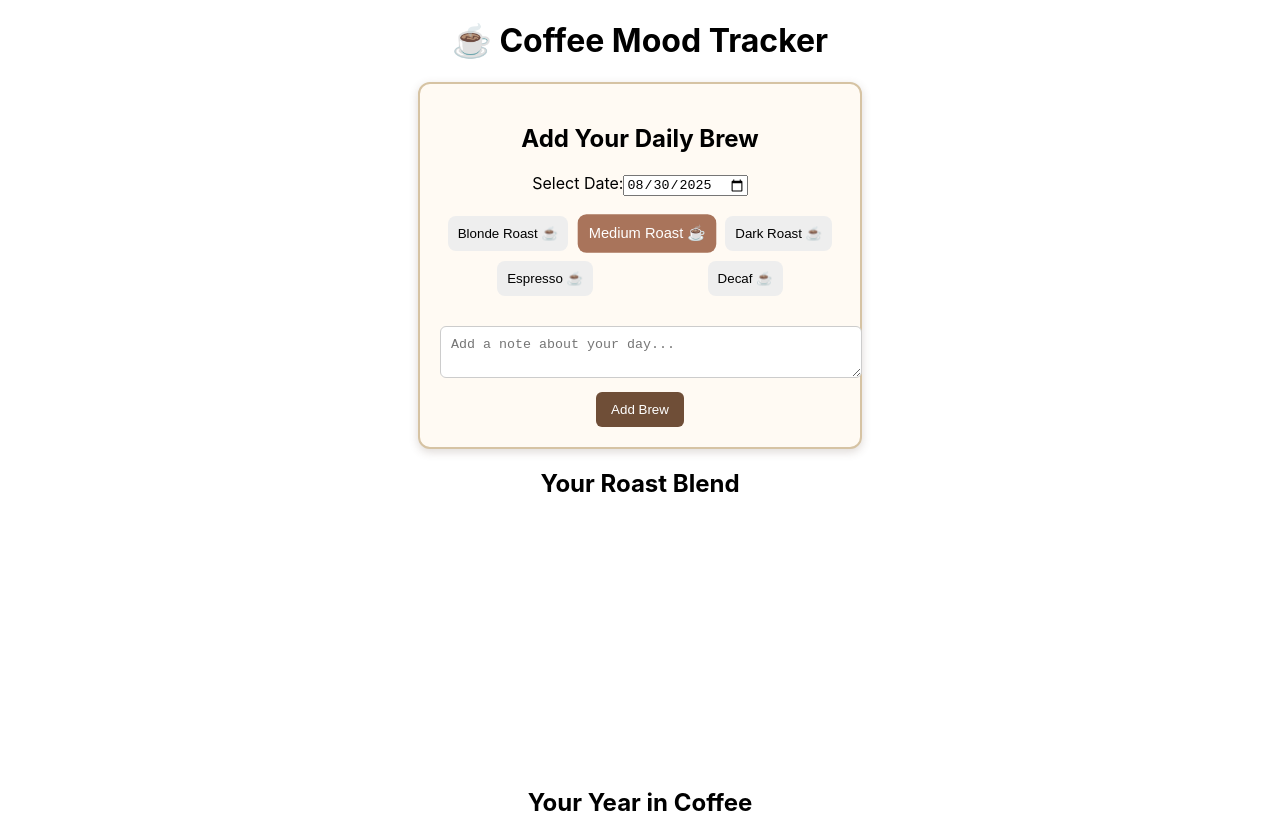
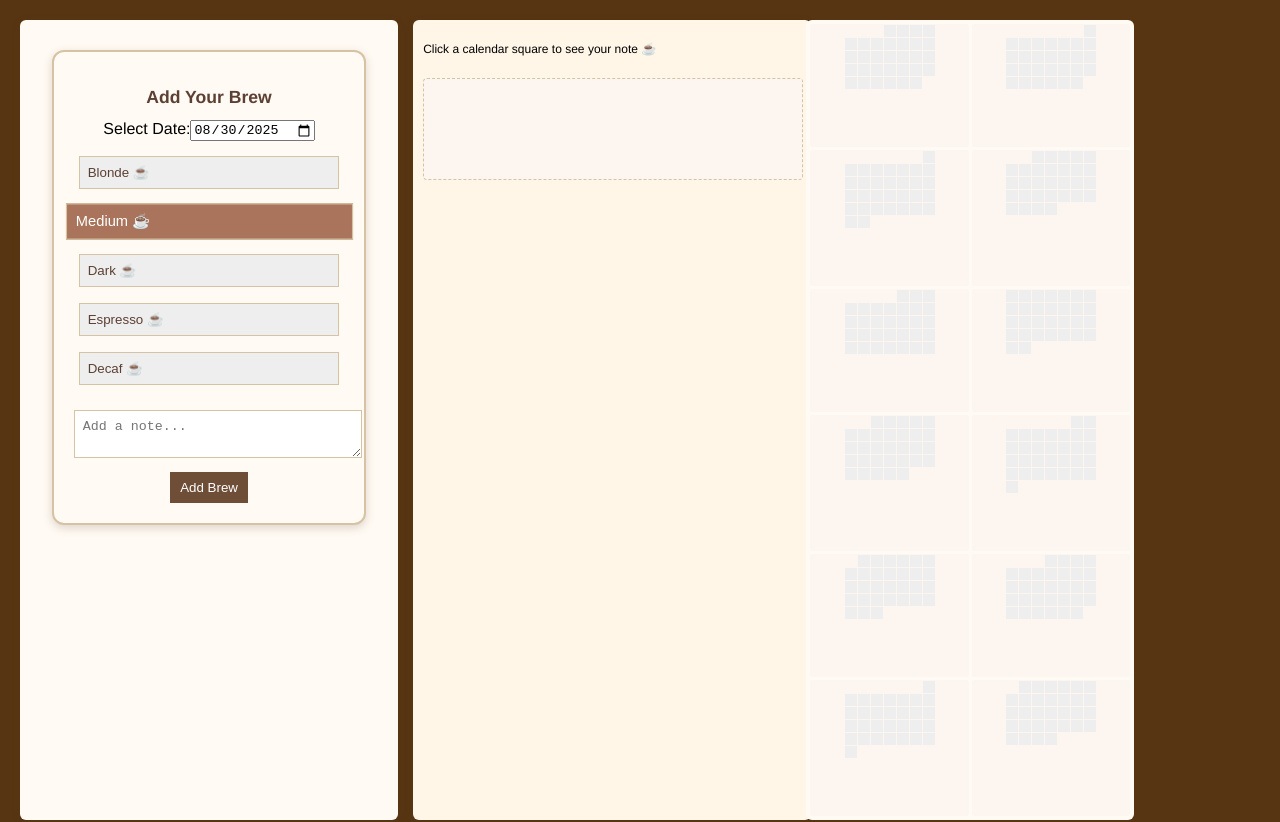
Before and after one commit to lindaeq/moodbean.log, a React (Create React App) app: page / in a window 1280 px wide. Shown: the top 822 px of the page. Built offline with nearby package versions, Linux system fonts and the light colour scheme.

Commit message:
redesign

```diff
--- a/src/App.css
+++ b/src/App.css
@@ -1,38 +1,166 @@
-.App {
-  text-align: center;
+/* ================================
+   App Container: 3 columns
+   ================================ */
+.app-container {
+  display: grid;
+  grid-template-columns: 1fr 1fr 1.2fr; /* slim form | note | calendar */
+  gap: 15px;
+  height: 100vh;
+  padding: 20px;
+  background-color: #573512; /* soft pastel beige */
+  font-family: 'Helvetica', sans-serif;
 }
 
-.App-logo {
-  height: 40vmin;
-  pointer-events: none;
+/* ================================
+   Left Panel: Add Brew Form
+   ================================ */
+.left-panel {
+  background-color: #fffaf3;
+  padding: 15px;
+  border-radius: 6px;
+  box-shadow: 0 2px 8px rgba(92, 64, 51, 0.15);
+  display: flex;
+  flex-direction: column;
+  align-items: stretch;
 }
 
-@media (prefers-reduced-motion: no-preference) {
-  .App-logo {
-    animation: App-logo-spin infinite 20s linear;
-  }
+.left-panel h2 {
+  margin-bottom: 12px;
+  color: #5c4033;
+  font-size: 1.1rem;
 }
 
-.App-header {
-  background-color: #282c34;
-  min-height: 100vh;
+/* Roast Buttons Vertical */
+.roast-options {
+  display: flex;
+  flex-direction: column;
+  gap: 6px;
+  margin: 10px 0;
+}
+
+/* Buttons */
+.roast-btn {
+  padding: 8px;
+  border-radius: 0;
+  border: 1px solid #d6c3a3;
+  cursor: pointer;
+  transition: all 0.2s;
+  background-color: #eee;
+  color: #5c4033;
+  text-align: left;
+}
+
+.roast-btn.active {
+  background-color: #A9745B;
+  color: white;
+}
+
+textarea {
+  width: 100%;
+  padding: 8px;
+  border-radius: 0;
+  border: 1px solid #d6c3a3;
+  margin-top: 10px;
+}
+
+.submit-btn {
+  background-color: #6f4e37;
+  color: white;
+  border: none;
+  padding: 8px 10px;
+  border-radius: 0;
+  margin-top: 10px;
+  cursor: pointer;
+}
+
+.submit-btn:hover {
+  background-color: #5c4033;
+}
+
+/* ================================
+   Middle Panel: Note Display
+   ================================ */
+.middle-panel {
+  background-color: #fff6e8;
+  padding: 10px; /* smaller padding */
+  border-radius: 6px;
+  box-shadow: 0 2px 8px rgba(92, 64, 51, 0.1);
+  display: flex;
+  flex-direction: column;
+  justify-content: flex-start;
+  align-items: flex-start;
+  min-height: 150px; /* smaller height */
+  font-size: 0.85rem;
+  width: 100%;
+}
+
+/* Widget Placeholder Box */
+.widget-placeholder {
+  margin-top: 10px;
+  width: 100%;
+  height: 100px;
+  background-color: #fdf6f0;
+  border: 1px dashed #d6c3a3;
+  border-radius: 4px;
+}
+
+/* ================================
+   Right Panel: Calendar
+   ================================ */
+.right-panel {
+  background-color: #fffaf3;
+  padding: 4px; /* slimmer padding */
+  border-radius: 6px;
+  display: grid;
+  grid-template-columns: repeat(2, 1fr); /* 2 columns for months */
+  grid-template-rows: repeat(6, auto);
+  gap: 3px;
+  overflow-y: auto;
+  max-width: 25vw; /* slim column */
+}
+
+/* Month Block */
+.month-block {
+  text-align: center;
+  padding: 1px; /* tiny padding */
+  border-radius: 2px;
+  background-color: #fdf6f0;
   display: flex;
   flex-direction: column;
   align-items: center;
-  justify-content: center;
-  font-size: calc(10px + 2vmin);
-  color: white;
 }
 
-.App-link {
-  color: #61dafb;
+/* Remove month name completely */
+.month-name {
+  display: none;
 }
 
-@keyframes App-logo-spin {
-  from {
-    transform: rotate(0deg);
-  }
-  to {
-    transform: rotate(360deg);
-  }
+/* Calendar Grid */
+.calendar-grid {
+  display: grid;
+  grid-template-columns: repeat(7, 1fr);
+  gap: 1px;
+  justify-items: center;
 }
+
+/* Calendar Cell */
+.calendar-cell {
+  width: 12px;
+  height: 12px;
+  border-radius: 0;
+  cursor: pointer;
+  transition: transform 0.1s, border 0.1s;
+}
+
+.calendar-cell:hover {
+  transform: scale(1.3);
+  outline: 1px solid #A9745B;
+}
+
+.calendar-cell.blank {
+  background: transparent;
+}
+
+.calendar-cell.selected {
+  border: 2px solid #A9745B;
+}
--- a/src/App.js
+++ b/src/App.js
@@ -1,27 +1,60 @@
 import React, { useState } from "react";
 import MoodForm from "./components/MoodForm";
+import MoodCalendar from "./components/MoodCalendar";
 import MoodList from "./components/MoodList";
 import MoodChart from "./components/MoodChart";
+
 import "./App.css";
 
-import MoodCalendar from "./components/MoodCalendar";
+export default function App() {
+  const [moods, setMoods] = useState([]);
+  const [selectedDate, setSelectedDate] = useState(null);
 
-function App() {
-  const [moods, setMoods] = useState([]);
+  const addMood = (newEntry) => {
+    setMoods((prev) => [...prev, newEntry]);
+  };
 
-  const addMood = (moodEntry) => {
-    setMoods([moodEntry, ...moods]);
+  const selectedMood = moods.find((m) => m.date === selectedDate);
+
+  const formatFriendlyDate = (dateStr) => {
+    if (!dateStr) return "";
+    const options = { weekday: "long", year: "numeric", month: "long", day: "numeric" };
+    return new Date(dateStr).toLocaleDateString(undefined, options);
   };
 
   return (
-    <div className="App">
-      <h1>☕ Coffee Mood Tracker</h1>
-      <MoodForm addMood={addMood} />
-      <MoodChart moods={moods} />
-      <MoodCalendar moods={moods} />
-      <MoodList moods={moods} />
+    <div className="app-container">
+      {/* Left Panel: Add Brew Form */}
+      <div className="left-panel">
+        <MoodForm addMood={addMood} />
+      </div>
+
+      {/* Middle Panel: Note Display */}
+      <div className="middle-panel">
+        <div style={{ width: "100%" }}>
+          {selectedMood ? (
+            <>
+              <h3 style={{ fontSize: "0.85rem" }}>Note for {formatFriendlyDate(selectedMood.date)}</h3>
+              <p><strong>Roast:</strong> {selectedMood.roast.toUpperCase()}</p>
+              <p><strong>Note:</strong> {selectedMood.note || "No note"}</p>
+            </>
+          ) : (
+            <p style={{ fontSize: "0.75rem" }}>Click a calendar square to see your note ☕</p>
+          )}
+        </div>
+
+        {/* Placeholder box for future widget */}
+        <div className="widget-placeholder"></div>
+      </div>
+
+      {/* Right Panel: Calendar */}
+      <div className="right-panel">
+        <MoodCalendar
+          moods={moods}
+          selectedDate={selectedDate}
+          setSelectedDate={setSelectedDate}
+        />
+      </div>
     </div>
   );
 }
-
-export default App;
--- a/src/components/MoodCalendar.css
+++ b/src/components/MoodCalendar.css
@@ -1,26 +1,33 @@
-.mood-calendar {
-  margin: 20px auto;
+.year-calendar {
+  display: grid;
+  grid-template-columns: repeat(4, 1fr); /* 4 months across */
+  gap: 12px;
+  padding: 10px;
+}
+
+.month-block {
   text-align: center;
-  max-width: 800px;
+}
+
+.month-name {
+  font-size: 0.75rem;
+  margin-bottom: 4px;
+  color: #5c4033;
 }
 
 .calendar-grid {
   display: grid;
-  grid-template-columns: repeat(auto-fill, 12px);
-  grid-auto-rows: 12px;
+  grid-template-columns: repeat(7, 1fr); /* 7 days in a week */
   gap: 2px;
-  justify-content: center;
+  justify-items: center;
 }
 
 .calendar-cell {
   width: 12px;
   height: 12px;
   border-radius: 2px;
-  cursor: pointer;
-  transition: transform 0.2s;
 }
 
-.calendar-cell:hover {
-  transform: scale(1.3);
-  border: 1px solid #333;
+.calendar-cell.blank {
+  background: transparent;
 }
--- a/src/components/MoodCalendar.js
+++ b/src/components/MoodCalendar.js
@@ -1,22 +1,13 @@
 import React from "react";
-import "./MoodCalendar.css";
 
-export default function MoodCalendar({ moods }) {
-  const startOfYear = new Date(new Date().getFullYear(), 0, 1);
-  const today = new Date();
+export default function MoodCalendar({ moods, selectedDate, setSelectedDate }) {
+  const year = new Date().getFullYear();
 
-  // Generate all dates in the year
-  const days = [];
-  let current = new Date(startOfYear);
-  while (current <= today) {
-    days.push(new Date(current));
-    current.setDate(current.getDate() + 1);
-  }
+  const formatDate = (d) => new Date(d).toISOString().split("T")[0];
 
-  // Map moods by date (YYYY-MM-DD → roast)
   const moodMap = {};
   moods.forEach((m) => {
-    moodMap[m.date] = m.roast;
+    moodMap[formatDate(m.date)] = m.roast;
   });
 
   const roastColors = {
@@ -27,25 +18,48 @@ export default function MoodCalendar({ moods }) {
     decaf: "#BFA6A0",
   };
 
+  const months = Array.from({ length: 12 }, (_, i) => {
+    const start = new Date(year, i, 1);
+    const end = new Date(year, i + 1, 0);
+    const days = [];
+    let current = new Date(start);
+    while (current <= end) {
+      days.push(new Date(current));
+      current.setDate(current.getDate() + 1);
+    }
+    return { name: start.toLocaleString("default", { month: "short" }), days };
+  });
+
   return (
-    <div className="mood-calendar">
-      <h2>Your Year in Coffee</h2>
+    <>
+      {months.map((month) => {
+        const firstDay = month.days[0].getDay();
+        const blanks = Array(firstDay).fill(null);
+
+        return (
+          <div key={month.name} className="month-block">
+            <div className="month-name">{month.name}</div>
             <div className="calendar-grid">
-        {days.map((day, i) => {
-          const dateStr = day.toISOString().split("T")[0];
+              {blanks.map((_, i) => (
+                <div key={`blank-${i}`} className="calendar-cell blank" />
+              ))}
+              {month.days.map((day, i) => {
+                const dateStr = formatDate(day);
                 const roast = moodMap[dateStr];
                 return (
                   <div
                     key={i}
-              className="calendar-cell"
-              title={`${dateStr} - ${roast || "No brew logged"}`}
-              style={{
-                backgroundColor: roast ? roastColors[roast] : "#eee",
-              }}
+                    className={`calendar-cell ${selectedDate === dateStr ? "selected" : ""}`}
+                    title={roast ? `${dateStr} - ${roast}` : ""}
+                    style={{ backgroundColor: roast ? roastColors[roast] : "#eee" }}
+                    onClick={() => roast ? setSelectedDate(dateStr) : setSelectedDate(null)}
                   />
                 );
               })}
             </div>
           </div>
         );
+      })}
+    </>
+  );
 }
--- a/src/components/MoodForm.css
+++ b/src/components/MoodForm.css
@@ -11,9 +11,9 @@
 
 .roast-options {
   display: flex;
-  justify-content: space-around;
+  flex-direction: column; /* stacked vertically */
+  gap: 8px;
   margin: 15px 0;
-  flex-wrap: wrap;
 }
 
 .roast-btn {
--- a/src/components/MoodForm.js
+++ b/src/components/MoodForm.js
@@ -4,42 +4,38 @@ import "./MoodForm.css";
 export default function MoodForm({ addMood }) {
   const [roast, setRoast] = useState("medium");
   const [note, setNote] = useState("");
-  const [date, setDate] = useState(
-    new Date().toISOString().split("T")[0] // default: today
-  );
+  const [date, setDate] = useState(new Date().toISOString().split("T")[0]);
 
   const handleSubmit = (e) => {
     e.preventDefault();
-    const newEntry = {
+    if (!roast || !date) return;
+
+    addMood({
       id: Date.now(),
       roast,
       note,
       date,
-    };
-    addMood(newEntry);
+    });
+
     setNote("");
     setRoast("medium");
+    setDate(new Date().toISOString().split("T")[0]);
   };
 
   const roastOptions = [
-    { value: "blonde", label: "Blonde Roast ☕", color: "#DAB894" },
-    { value: "medium", label: "Medium Roast ☕", color: "#A9745B" },
-    { value: "dark", label: "Dark Roast ☕", color: "#5C4033" },
+    { value: "blonde", label: "Blonde ☕", color: "#DAB894" },
+    { value: "medium", label: "Medium ☕", color: "#A9745B" },
+    { value: "dark", label: "Dark ☕", color: "#5C4033" },
     { value: "espresso", label: "Espresso ☕", color: "#3C2A21" },
     { value: "decaf", label: "Decaf ☕", color: "#BFA6A0" },
   ];
 
   return (
     <form className="mood-form" onSubmit={handleSubmit}>
-      <h2>Add Your Daily Brew</h2>
-
+      <h2>Add Your Brew</h2>
       <label>
         Select Date:
-        <input
-          type="date"
-          value={date}
-          onChange={(e) => setDate(e.target.value)}
-        />
+        <input type="date" value={date} onChange={(e) => setDate(e.target.value)} />
       </label>
 
       <div className="roast-options">
@@ -57,7 +53,7 @@ export default function MoodForm({ addMood }) {
       </div>
 
       <textarea
-        placeholder="Add a note about your day..."
+        placeholder="Add a note..."
         value={note}
         onChange={(e) => setNote(e.target.value)}
       />
```
Lines whose indentation alone changed are shown as unchanged.
